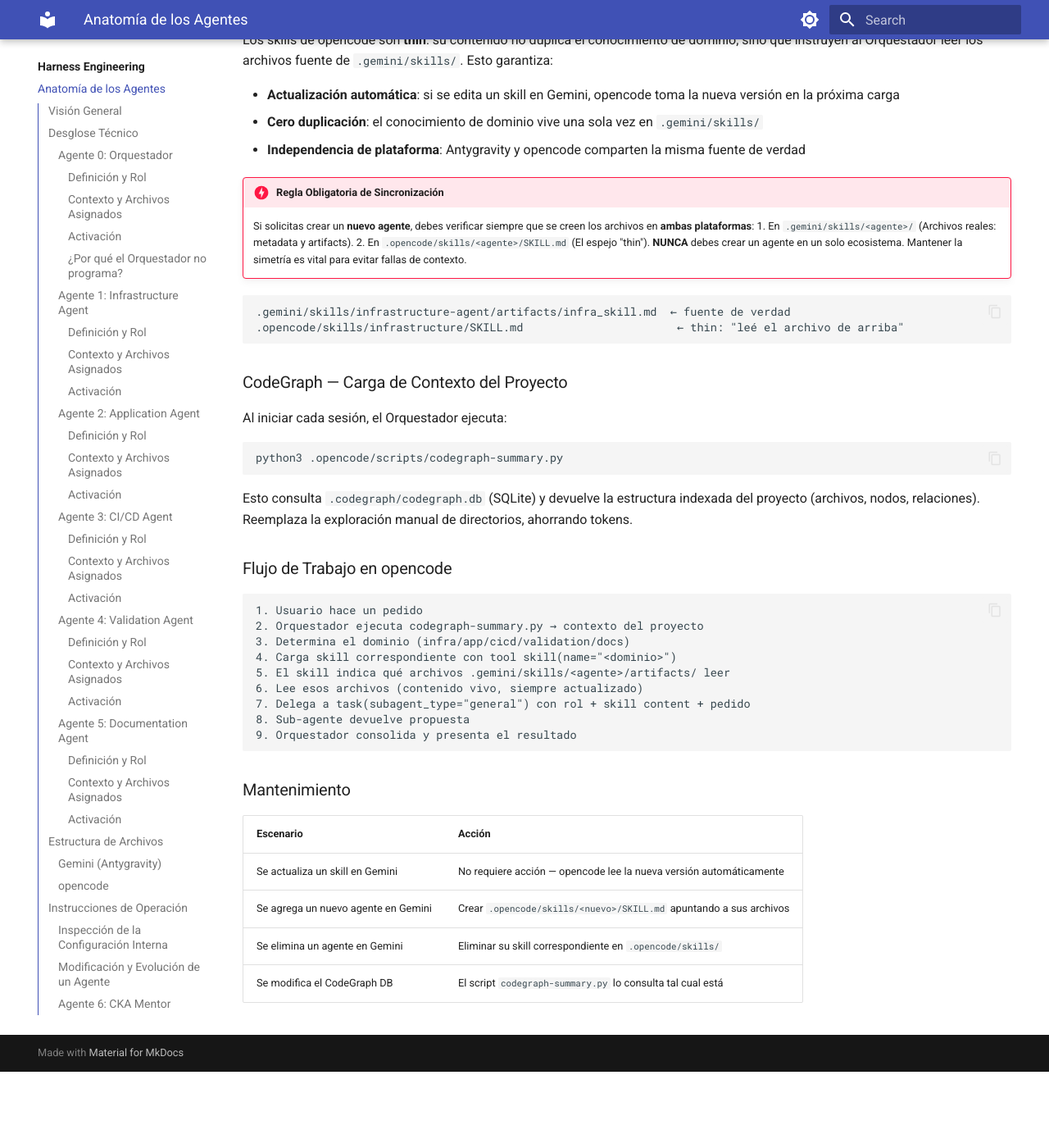
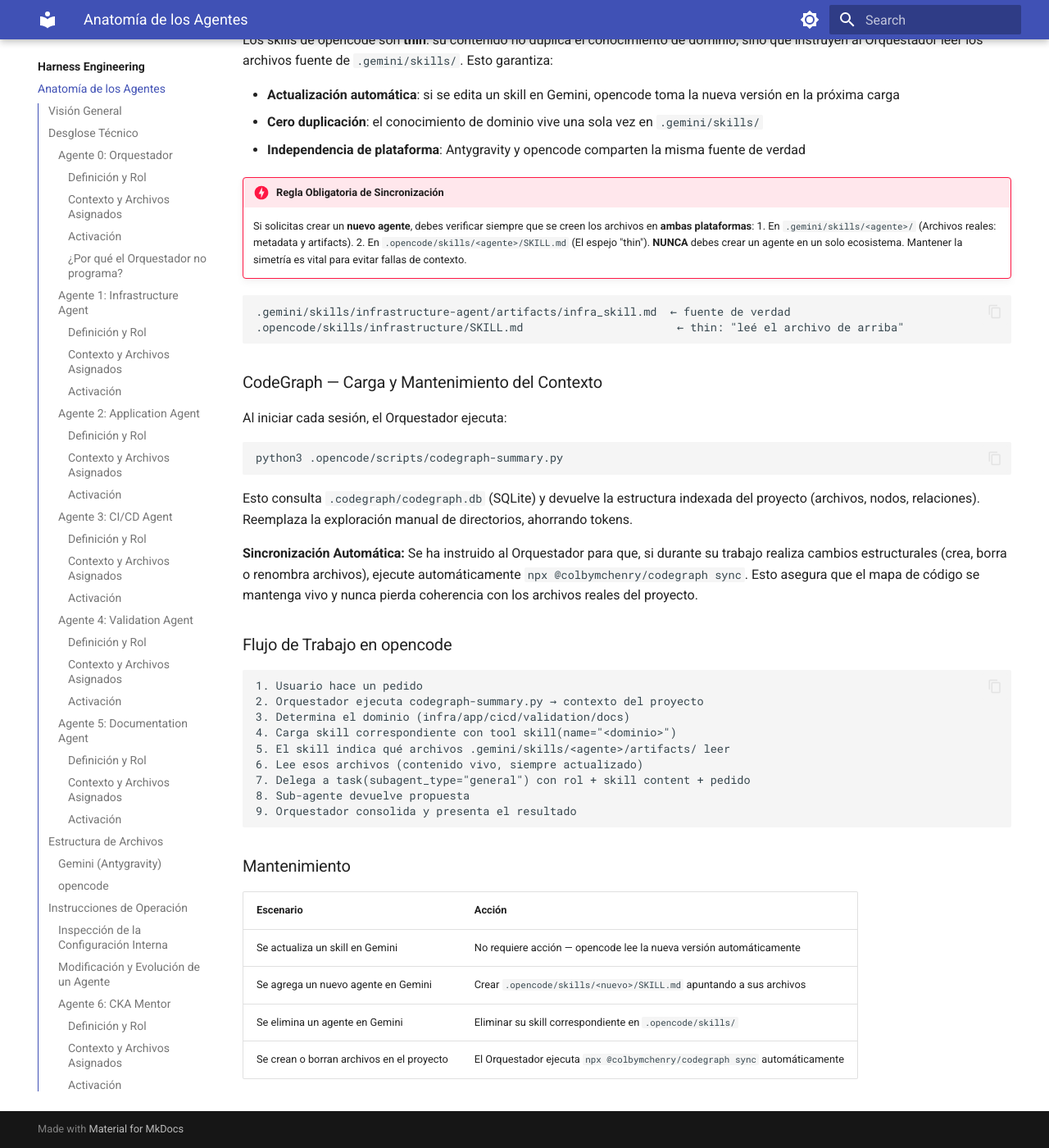
Before and after one commit to LabordaSebastian/proyecto-k8s-ftth, an MkDocs documentation site: the page built from docs/harness-engineering/agents.md, in a window 1280 px wide and 1400 px high, scrolled down 6252 px. Shown: the whole window at 82% size. Built offline with MkDocs 1.6.1 and Material for MkDocs 9.7.7, drawn with Linux system fonts in a browser that asks for light colours; before the commit the page ends 7559 px from its top, so only the background shows below that.

Commit message:
docs(orchestrator): add automatic CodeGraph sync rule after file changes

````diff
--- a/docs/harness-engineering/agents.md
+++ b/docs/harness-engineering/agents.md
@@ -246,7 +246,7 @@
 .opencode/skills/infrastructure/SKILL.md                       ← thin: "leé el archivo de arriba"
 ```
 
-### CodeGraph — Carga de Contexto del Proyecto
+### CodeGraph — Carga y Mantenimiento del Contexto
 
 Al iniciar cada sesión, el Orquestador ejecuta:
 
@@ -255,6 +255,9 @@
 ```
 
 Esto consulta `.codegraph/codegraph.db` (SQLite) y devuelve la estructura indexada del proyecto (archivos, nodos, relaciones). Reemplaza la exploración manual de directorios, ahorrando tokens.
+
+**Sincronización Automática:**
+Se ha instruido al Orquestador para que, si durante su trabajo realiza cambios estructurales (crea, borra o renombra archivos), ejecute automáticamente `npx @colbymchenry/codegraph sync`. Esto asegura que el mapa de código se mantenga vivo y nunca pierda coherencia con los archivos reales del proyecto.
 
 ### Flujo de Trabajo en opencode
 
@@ -277,4 +280,4 @@
 | Se actualiza un skill en Gemini | No requiere acción — opencode lee la nueva versión automáticamente |
 | Se agrega un nuevo agente en Gemini | Crear `.opencode/skills/<nuevo>/SKILL.md` apuntando a sus archivos |
 | Se elimina un agente en Gemini | Eliminar su skill correspondiente en `.opencode/skills/` |
-| Se modifica el CodeGraph DB | El script `codegraph-summary.py` lo consulta tal cual está |
+| Se crean o borran archivos en el proyecto | El Orquestador ejecuta `npx @colbymchenry/codegraph sync` automáticamente |
````
Also changed, not shown: AGENTS.md (+10 -0 lines).
